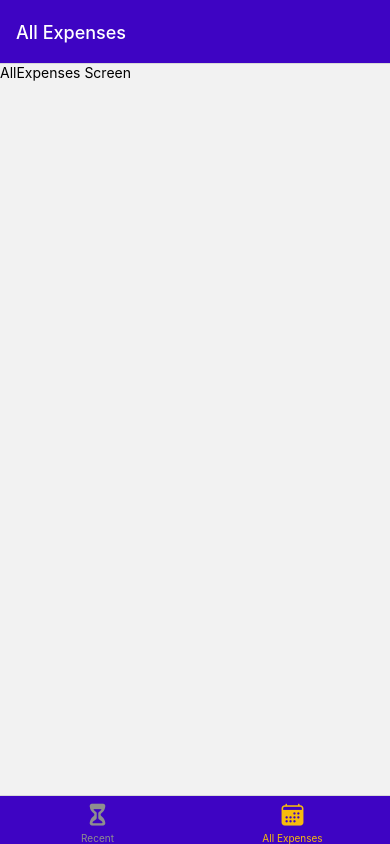
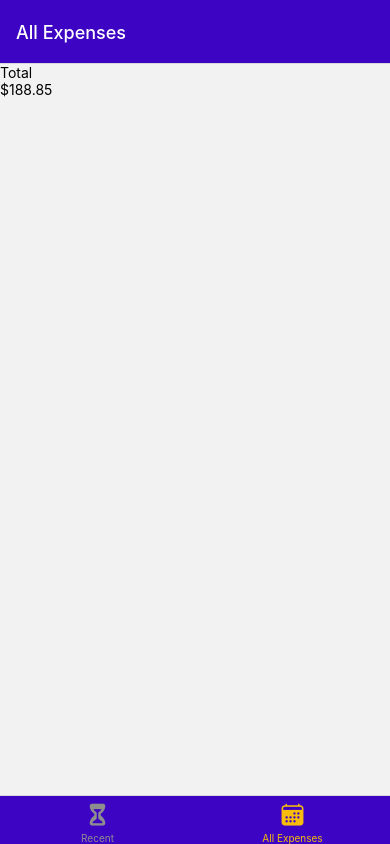
Before and after one commit to sohyeon-zoe-kim/RNCourse, a React Native app in the folder AccountBookApp/: screen /AllExpenses in a window 390 px wide. Built offline with nearby package versions, Linux system fonts and the light colour scheme.

Commit message:
feat: dummy data 추가

```diff
--- a/AccountBookApp/components/ExpensesOutput/ExpensesOutput.js
+++ b/AccountBookApp/components/ExpensesOutput/ExpensesOutput.js
@@ -3,10 +3,43 @@ import { View } from 'react-native'
 import ExpensesList from './ExpensesList'
 import ExpensesSummary from './ExpensesSummary'
 
+const DUMMY_EXPENSES = [
+  {
+    id: 'e1',
+    description: 'A pair of shoes',
+    amount: 59.99,
+    data: new Date('2023-07-18'),
+  },
+  {
+    id: 'e2',
+    description: 'A pair of trousers',
+    amount: 89.29,
+    data: new Date('2023-07-21'),
+  },
+  {
+    id: 'e3',
+    description: 'Some bananas',
+    amount: 5.99,
+    data: new Date('2023-09-02'),
+  },
+  {
+    id: 'e4',
+    description: 'A book',
+    amount: 14.99,
+    data: new Date('2023-09-03'),
+  },
+  {
+    id: 'e5',
+    description: 'Another book',
+    amount: 18.59,
+    data: new Date('2023-10-25'),
+  },
+]
+
 function ExpensesOutput({ expenses, expensesPeriod }) {
   return (
     <View>
-      <ExpensesSummary periodName={expensesPeriod} expenses={expenses} />
+      <ExpensesSummary periodName={expensesPeriod} expenses={DUMMY_EXPENSES} />
       <ExpensesList />
     </View>
   )
--- a/AccountBookApp/screens/AllExpenses.js
+++ b/AccountBookApp/screens/AllExpenses.js
@@ -1,7 +1,7 @@
-import { Text } from 'react-native'
+import ExpensesOutput from '../components/ExpensesOutput/ExpensesOutput'
 
 function AllExpenses() {
-  return <Text>AllExpenses Screen</Text>
+  return <ExpensesOutput expensesPeriod="Total" />
 }
 
 export default AllExpenses
--- a/AccountBookApp/screens/RecentExpenses.js
+++ b/AccountBookApp/screens/RecentExpenses.js
@@ -1,7 +1,9 @@
 import { Text } from 'react-native'
 
+import ExpensesOutput from '../components/ExpensesOutput/ExpensesOutput'
+
 function RecentExpenses() {
-  return <Text>RecentExpenses Screen</Text>
+  return <ExpensesOutput expensesPeriod="Last 7 Days" />
 }
 
 export default RecentExpenses
```
